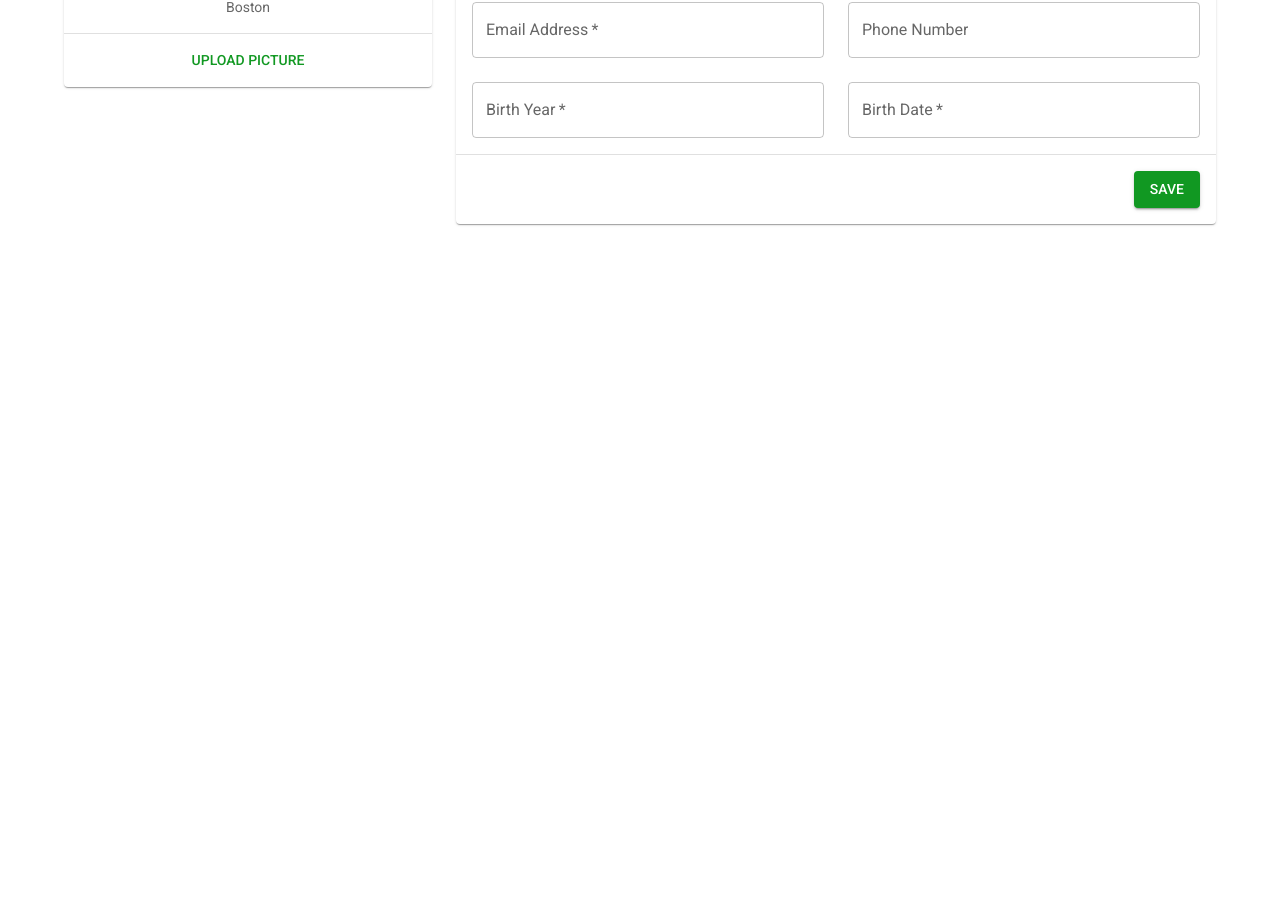
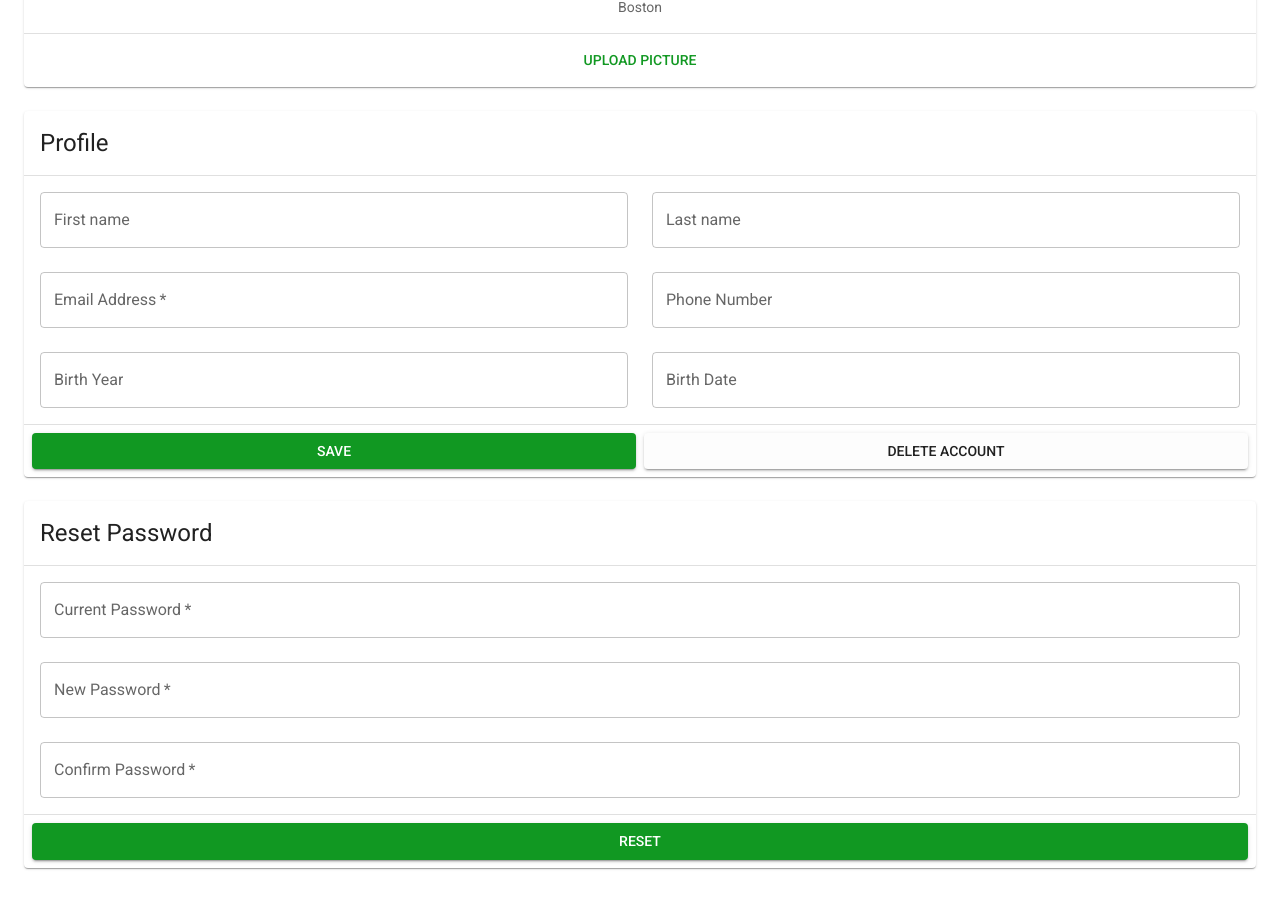
Before and after one commit to moreauowen/StudentCash, a React (Create React App) app: page /account in a window 1280 px wide. Shown: the part 289-1198 px from the top of the page. Before the commit the page ends 800 px from the top, so only its background shows below. Built offline with nearby package versions, Linux system fonts and the light colour scheme.

Commit message:
Fixed login not setting cookies, implemented reset password with error handling, adjuted account page

```diff
--- a/src/components/Account/Account.jsx
+++ b/src/components/Account/Account.jsx
@@ -1,15 +1,9 @@
 import { Box, Container, Grid, Typography } from '@mui/material';
 import { User } from './User';
 import { Profile } from './Profile';
-import { Dashboard } from '../Dashboard/Dashboard';
+import Reset from './Reset';
 
 const Account = () => (
-  <>
-    {/* <Head>
-      <title>
-        Account | Material Kit
-      </title>
-    </Head> */}
     <Box
       component="main"
       sx={{
@@ -17,7 +11,7 @@ const Account = () => (
         py: 8
       }}
     >
-      <Container maxWidth="lg">
+      <Container maxWidth="xl">
         <Typography
           sx={{ mb: 3 }}
           variant="h4"
@@ -30,30 +24,27 @@ const Account = () => (
         >
           <Grid
             item
-            lg={4}
-            md={6}
             xs={12}
           >
             <User />
           </Grid>
           <Grid
             item
-            lg={8}
-            md={6}
+            xl={6}
             xs={12}
           >
             <Profile />
           </Grid>
+          <Grid
+            item
+            xl={6}
+            xs={12}
+          >
+            <Reset />
+          </Grid>
         </Grid>
       </Container>
     </Box>
-  </>
-);
-
-Account.getLayout = (page) => (
-  <Dashboard>
-    {page}
-  </Dashboard>
 );
 
 export default Account;
--- a/src/components/Account/Profile.jsx
+++ b/src/components/Account/Profile.jsx
@@ -1,7 +1,6 @@
-import React from 'react';
+import React from "react";
 // import axios from 'axios';
 import {
-    Box,
   Grid,
   TextField,
   Button,
@@ -9,12 +8,12 @@ import {
   CardHeader,
   Divider,
   CardContent,
+  CardActions,
 } from "@mui/material";
 
 // const USERPROFILE_ENDPOINT = 'http://localhost:5001/api/users/profile'; // set a token
 
 export const Profile = () => {
-
   // const handleProfileOnClick = e => {
   //     e.preventDefault();
   //     const data = new FormData(e.currentTarget);
@@ -54,48 +53,31 @@ export const Profile = () => {
       // {...props}
     >
       <Card>
-                <CardHeader
-                    title="Profile"
-                />
+        <CardHeader title="Profile" />
         <Divider />
         <CardContent>
-                    <Grid
-                        container
-                        spacing={3}
-                    >
-                        <Grid
-                            item
-                            md={6}
-                            xs={12}
-                        >
+          <Grid container spacing={3}>
+            <Grid item md={6} xs={12}>
               <TextField
                 fullWidth
                 label="First name"
                 name="firstName"
-                                required
+                // required
                 // value={userProfileData.firstNameField}
                 variant="outlined"
               />
             </Grid>
-                        <Grid
-                            item
-                            md={6}
-                            xs={12}
-                        >
+            <Grid item md={6} xs={12}>
               <TextField
                 fullWidth
                 label="Last name"
                 name="lastName"
-                                required
+                // required
                 // value={userProfileData.lastNameField}
                 variant="outlined"
               />
             </Grid>
-                        <Grid
-                            item
-                            md={6}
-                            xs={12}
-                        >
+            <Grid item md={6} xs={12}>
               <TextField
                 fullWidth
                 label="Email Address"
@@ -105,11 +87,7 @@ export const Profile = () => {
                 variant="outlined"
               />
             </Grid>
-                        <Grid
-                            item
-                            md={6}
-                            xs={12}
-                        >
+            <Grid item md={6} xs={12}>
               <TextField
                 fullWidth
                 label="Phone Number"
@@ -119,30 +97,22 @@ export const Profile = () => {
                 variant="outlined"
               />
             </Grid>
-                        <Grid
-                            item
-                            md={6}
-                            xs={12}
-                        >
+            <Grid item md={6} xs={12}>
               <TextField
                 fullWidth
                 label="Birth Year"
                 name="birthyear"
-                                required
+                // required
                 // value={userProfileData.birthYearField}
                 variant="outlined"
               />
             </Grid>
-                        <Grid
-                            item
-                            md={6}
-                            xs={12}
-                        >
+            <Grid item md={6} xs={12}>
               <TextField
                 fullWidth
                 label="Birth Date"
                 name="birthDate"
-                                required
+                // required
                 // value={userProfileData.birthDateField}
                 variant="outlined"
               />
@@ -150,21 +120,15 @@ export const Profile = () => {
           </Grid>
         </CardContent>
         <Divider />
-                <Box
-                    sx={{
-                        display: 'flex',
-                        justifyContent: 'flex-end',
-                        p: 2
-                    }}
-                >
-                    <Button
-                        color="primary"
-                        variant="contained"
-                    >
+        <CardActions>
+          <Button color="primary" variant="contained" fullWidth>
             Save
           </Button>
-                </Box>
+          <Button color="secondary" variant="contained" fullWidth>
+            Delete Account
+          </Button>
+        </CardActions>
       </Card>
     </form>
   );
-}
+};
--- /dev/null
+++ b/src/components/Account/Reset.jsx
@@ -0,0 +1,120 @@
+import React, { useState } from "react";
+import {
+  Button,
+  Card,
+  CardHeader,
+  CardActions,
+  CardContent,
+  Divider,
+  Grid,
+  TextField,
+  Alert,
+} from "@mui/material";
+import axios from "axios";
+
+const RESET_ENDPOINT = "http://localhost:5001/api/users/reset";
+
+const Reset = (props) => {
+  const [formError, setFormError] = useState();
+
+  const handleResetButtonClick = (e) => {
+    e.preventDefault();
+    const data = new FormData(e.currentTarget);
+    const currentPasswordField = data.get("current-password");
+    const newPasswordField = data.get("new-password");
+    const confirmPasswordField = data.get("confirm-password");
+
+    const resetData = {
+      currentPassword: currentPasswordField,
+      newPassword: newPasswordField,
+    };
+
+    if (confirmPasswordField === newPasswordField) {
+      axios({
+        method: "POST",
+        data: resetData,
+        url: RESET_ENDPOINT,
+        withCredentials: true,
+      })
+        .then((res) => {
+          if (res.data.valid) {
+            setFormError({
+              severity: "success",
+              message: res.data.msg,
+            });
+          } else {
+            setFormError({
+              severity: "error",
+              message: res.data.msg,
+            });
+          }
+        })
+        .catch((err) => {
+          setFormError({
+            severity: "error",
+            message: err.response.data.msg,
+          });
+        });
+    } else {
+      setFormError({
+        severity: "error",
+        message: "Passwords do not match.",
+      });
+      return;
+    }
+  };
+  return (
+    <Card {...props} component="form" onSubmit={handleResetButtonClick}>
+      <CardHeader title="Reset Password" />
+      <Divider />
+      <CardContent>
+        {formError ? (
+          <Alert severity={formError.severity} style={{ marginBottom: "12px" }}>
+            {formError.message}
+          </Alert>
+        ) : null}
+
+        <Grid container spacing={3}>
+          <Grid item xs={12}>
+            <TextField
+              fullWidth
+              label="Current Password"
+              name="current-password"
+              required
+              // value={userProfileData.firstNameField}
+              variant="outlined"
+            />
+          </Grid>
+          <Grid item xs={12}>
+            <TextField
+              fullWidth
+              label="New Password"
+              name="new-password"
+              required
+              // value={userProfileData.lastNameField}
+              variant="outlined"
+            />
+          </Grid>
+          <Grid item xs={12}>
+            <TextField
+              fullWidth
+              label="Confirm Password"
+              name="confirm-password"
+              required
+              // value={userProfileData.lastNameField}
+              variant="outlined"
+            />
+          </Grid>
+        </Grid>
+      </CardContent>
+      <Divider />
+      <CardActions>
+        <Button color="primary" fullWidth variant="contained" type="submit">
+          Reset
+        </Button>
+      </CardActions>
+    </Card>
+  );
+};
+
+export default Reset;
--- a/src/components/Login/Login.jsx
+++ b/src/components/Login/Login.jsx
@@ -40,15 +40,20 @@ const Login = () => {
     };
 
     // Post login and wait for response
-    axios.post(LOGIN_ENDPOINT, loginData)
+    axios({
+      method: "POST",
+      data: loginData,
+      withCredentials: true,
+      url: LOGIN_ENDPOINT
+    })
       .then(res => {
         console.log(res);
         if (res.data.valid) navigate('/dash', {replace: true})
         else setFormError(res.message)
       })
       .catch(err => {
-        console.log(err.response);
-        setFormError(err.response.data.message);
+        console.log(err);
+        setFormError(err.response);
       });
 
     console.log('done logging in');
```
Also changed, not shown: routes/api/users.js (+31 -33 lines), server.js (+30 -26 lines). Lines whose indentation alone changed are shown as unchanged.
